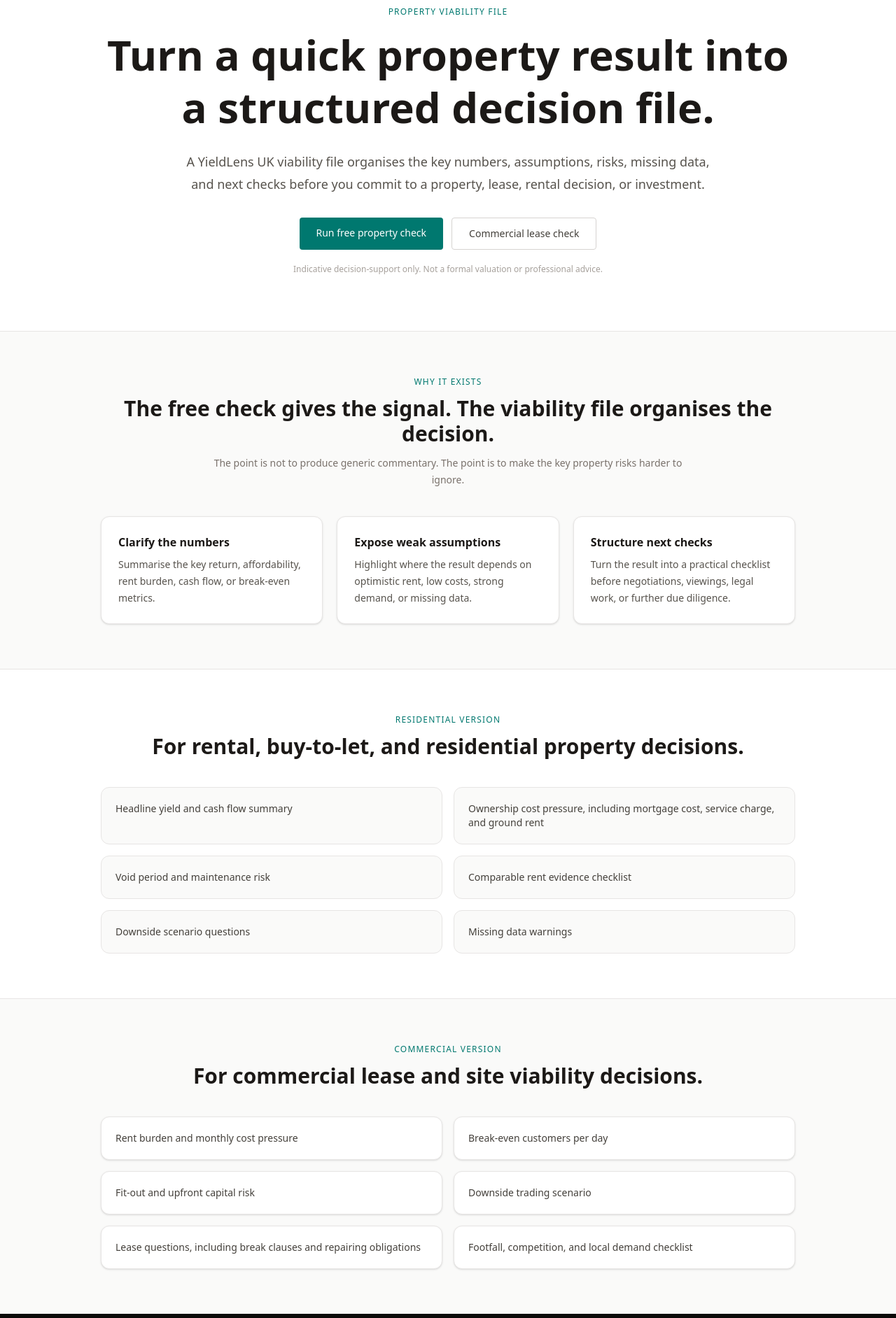
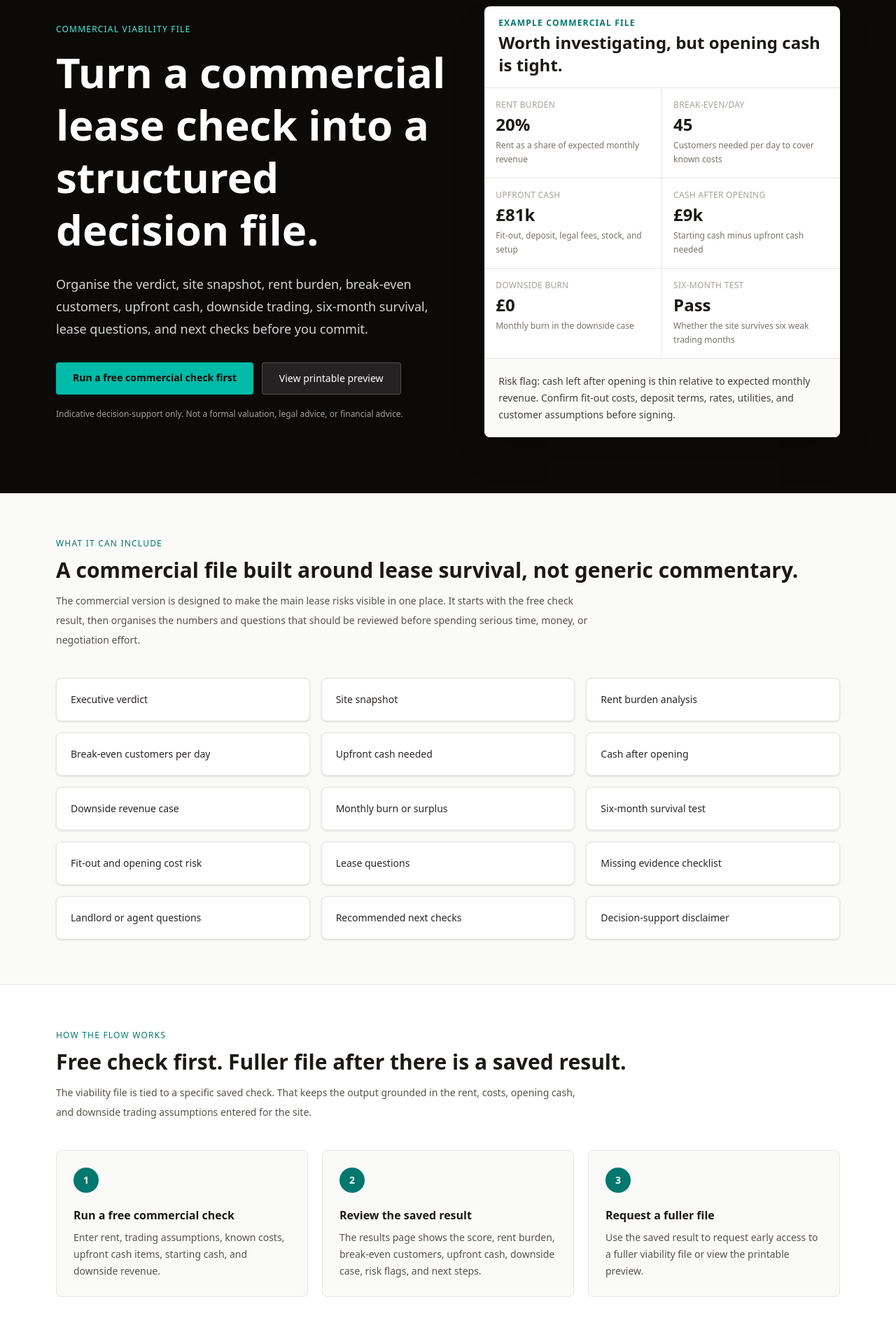
Before and after one commit to samueljcarlon/yieldlens-uk, a Next.js app: page /viability-file in a window 1280 px wide. Shown: the part 140-2024 px from the top of the page at 70% size. Built offline with nearby package versions, Linux system fonts and the light colour scheme.

Commit message:
Improve viability file product page

```diff
--- a/app/viability-file/page.tsx
+++ b/app/viability-file/page.tsx
@@ -3,16 +3,16 @@
 import JsonLd from '@/components/JsonLd';
 
 export const metadata: Metadata = {
-  title: 'Property Viability File UK | YieldLens UK',
+  title: 'Commercial Viability File UK',
   description:
-    'See what a YieldLens UK property viability file includes, including risk flags, downside checks, cash flow pressure, commercial rent burden, and decision questions.',
+    'See what a YieldLens UK commercial viability file can include, from rent burden and break-even customers to upfront cash, downside trading, six-month survival, lease questions, and next checks.',
   alternates: {
     canonical: '/viability-file',
   },
   openGraph: {
-    title: 'Property Viability File UK | YieldLens UK',
+    title: 'Commercial Viability File UK | YieldLens UK',
     description:
-      'A structured property decision file for pressure-testing residential and commercial property decisions before committing.',
+      'A structured commercial lease decision file for pressure-testing a site before committing to rent, fit-out, deposits, legal work, or signing.',
     url: 'https://yieldlens.co.uk/viability-file',
   },
 };
@@ -23,10 +23,10 @@
   mainEntity: [
     {
       '@type': 'Question',
-      name: 'What is a YieldLens UK viability file?',
+      name: 'What is a YieldLens UK commercial viability file?',
       acceptedAnswer: {
         '@type': 'Answer',
-        text: 'A YieldLens UK viability file is a structured property decision file that expands on the free check by organising the key metrics, risk flags, downside assumptions, missing data, and decision questions in one place.',
+        text: 'A YieldLens UK commercial viability file is a structured decision-support file that organises the key lease metrics, risk flags, downside assumptions, missing evidence, lease questions, and recommended next checks in one place.',
       },
     },
     {
@@ -34,44 +34,106 @@
       name: 'Is a viability file a formal valuation?',
       acceptedAnswer: {
         '@type': 'Answer',
-        text: 'No. A viability file is indicative decision-support only. It is not a formal valuation, financial advice, mortgage advice, legal advice, tax advice, or a substitute for professional due diligence.',
+        text: 'No. A viability file is indicative decision-support only. It is not a formal valuation, financial advice, mortgage advice, legal advice, tax advice, debt advice, or a substitute for professional due diligence.',
       },
     },
     {
       '@type': 'Question',
-      name: 'Can I use it before signing a lease or buying a property?',
+      name: 'How do I request a full viability file?',
       acceptedAnswer: {
         '@type': 'Answer',
-        text: 'Yes. The file is designed to help users organise the main checks before committing more time, money, legal fees, or negotiation effort.',
+        text: 'Run a free commercial check first. From the results page, users can request a fuller viability file or view the printable preview for the latest saved result.',
       },
     },
   ],
 };
 
+const commercialFileItems = [
+  'Executive verdict',
+  'Site snapshot',
+  'Rent burden analysis',
+  'Break-even customers per day',
+  'Upfront cash needed',
+  'Cash after opening',
+  'Downside revenue case',
+  'Monthly burn or surplus',
+  'Six-month survival test',
+  'Fit-out and opening cost risk',
+  'Lease questions',
+  'Missing evidence checklist',
+  'Landlord or agent questions',
+  'Recommended next checks',
+  'Decision-support disclaimer',
+];
+
+const survivalMetrics = [
+  {
+    label: 'Rent burden',
+    value: '20%',
+    helper: 'Rent as a share of expected monthly revenue',
+  },
+  {
+    label: 'Break-even/day',
+    value: '45',
+    helper: 'Customers needed per day to cover known costs',
+  },
+  {
+    label: 'Upfront cash',
+    value: '£81k',
+    helper: 'Fit-out, deposit, legal fees, stock, and setup',
+  },
+  {
+    label: 'Cash after opening',
+    value: '£9k',
+    helper: 'Starting cash minus upfront cash needed',
+  },
+  {
+    label: 'Downside burn',
+    value: '£0',
+    helper: 'Monthly burn in the downside case',
+  },
+  {
+    label: 'Six-month test',
+    value: 'Pass',
+    helper: 'Whether the site survives six weak trading months',
+  },
+];
+
+const workflowSteps = [
+  {
+    step: '1',
+    title: 'Run a free commercial check',
+    text: 'Enter rent, trading assumptions, known costs, upfront cash items, starting cash, and downside revenue.',
+  },
+  {
+    step: '2',
+    title: 'Review the saved result',
+    text: 'The results page shows the score, rent burden, break-even customers, upfront cash, downside case, risk flags, and next steps.',
+  },
+  {
+    step: '3',
+    title: 'Request a fuller file',
+    text: 'Use the saved result to request early access to a fuller viability file or view the printable preview.',
+  },
+];
+
 const residentialItems = [
   'Headline yield and cash flow summary',
-  'Ownership cost pressure, including mortgage cost, service charge, and ground rent',
+  'Ownership cost pressure',
   'Void period and maintenance risk',
   'Comparable rent evidence checklist',
   'Downside scenario questions',
   'Missing data warnings',
 ];
 
-const commercialItems = [
-  'Rent burden and monthly cost pressure',
-  'Break-even customers per day',
-  'Fit-out and upfront capital risk',
-  'Downside trading scenario',
-  'Lease questions, including break clauses and repairing obligations',
-  'Footfall, competition, and local demand checklist',
-];
-
 const notIncluded = [
   'Formal valuation',
+  'Financial advice',
+  'Mortgage advice',
   'Legal advice',
-  'Mortgage advice',
   'Tax advice',
-  'Guaranteed investment recommendation',
+  'Debt advice',
+  'Broker recommendation',
   'Replacement for professional due diligence',
 ];
 
@@ -85,7 +147,7 @@
   description?: string;
 }) {
   return (
-    <div className="text-center mb-10">
+    <div className="mb-10">
       <p className="text-xs font-medium uppercase tracking-widest text-teal-700 mb-3">
         {eyebrow}
       </p>
@@ -95,7 +157,7 @@
       </h2>
 
       {description && (
-        <p className="text-sm text-stone-500 max-w-2xl mx-auto leading-6">
+        <p className="text-sm text-stone-600 max-w-3xl leading-7">
           {description}
         </p>
       )}
@@ -105,109 +167,167 @@
 
 export default function ViabilityFilePage() {
   return (
-    <div>
+    <div className="bg-stone-50">
       <JsonLd data={faqStructuredData} />
 
-      <section className="bg-white border-b border-stone-200">
-        <div className="max-w-5xl mx-auto px-4 py-20 text-center">
-          <p className="text-xs font-medium uppercase tracking-widest text-teal-700 mb-4">
-            Property viability file
+      <section className="bg-stone-950 text-white">
+        <div className="max-w-6xl mx-auto px-4 py-16 sm:py-20">
+          <div className="grid grid-cols-1 lg:grid-cols-[1fr_0.9fr] gap-10 lg:gap-12 items-center">
+            <div>
+              <p className="text-xs font-medium uppercase tracking-widest text-teal-300 mb-4">
+                Commercial viability file
               </p>
 
-          <h1 className="text-4xl sm:text-6xl font-bold text-stone-900 leading-tight mb-6">
-            Turn a quick property result into a structured decision file.
+              <h1 className="text-4xl sm:text-6xl font-bold leading-tight mb-6">
+                Turn a commercial lease check into a structured decision file.
               </h1>
 
-          <p className="text-lg text-stone-600 max-w-3xl mx-auto mb-8 leading-8">
-            A YieldLens UK viability file organises the key numbers, assumptions,
-            risks, missing data, and next checks before you commit to a property,
-            lease, rental decision, or investment.
+              <p className="text-lg text-stone-300 max-w-2xl mb-8 leading-8">
+                Organise the verdict, site snapshot, rent burden, break-even
+                customers, upfront cash, downside trading, six-month survival,
+                lease questions, and next checks before you commit.
               </p>
 
-          <div className="flex flex-col sm:flex-row gap-3 justify-center">
+              <div className="flex flex-col sm:flex-row gap-3">
                 <Link
-              href="/check"
-              className="bg-teal-700 text-white px-6 py-3 rounded font-medium hover:bg-teal-800 transition-colors text-sm"
+                  href="/check?mode=commercial"
+                  className="bg-teal-500 text-stone-950 px-6 py-3 rounded font-semibold hover:bg-teal-400 transition-colors text-sm text-center"
                 >
-              Run free property check
+                  Run a free commercial check first
                 </Link>
 
                 <Link
-              href="/commercial-lease-viability-check"
-              className="bg-white text-stone-700 border border-stone-300 px-6 py-3 rounded font-medium hover:border-stone-400 transition-colors text-sm"
+                  href="/report"
+                  className="bg-white/10 text-white border border-white/20 px-6 py-3 rounded font-medium hover:bg-white/15 transition-colors text-sm text-center"
                 >
-              Commercial lease check
+                  View printable preview
                 </Link>
               </div>
 
               <p className="text-xs text-stone-400 mt-5">
-            Indicative decision-support only. Not a formal valuation or professional advice.
-          </p>
-        </div>
-      </section>
-
-      <section className="max-w-5xl mx-auto px-4 py-16">
-        <SectionTitle
-          eyebrow="Why it exists"
-          title="The free check gives the signal. The viability file organises the decision."
-          description="The point is not to produce generic commentary. The point is to make the key property risks harder to ignore."
-        />
-
-        <div className="grid grid-cols-1 lg:grid-cols-3 gap-5">
-          <div className="bg-white border border-stone-200 rounded-xl p-6 shadow-sm">
-            <p className="font-semibold text-stone-900 mb-2">Clarify the numbers</p>
-            <p className="text-sm text-stone-600 leading-6">
-              Summarise the key return, affordability, rent burden, cash flow, or break-even metrics.
+                Indicative decision-support only. Not a formal valuation, legal advice, or financial advice.
               </p>
             </div>
 
-          <div className="bg-white border border-stone-200 rounded-xl p-6 shadow-sm">
-            <p className="font-semibold text-stone-900 mb-2">Expose weak assumptions</p>
-            <p className="text-sm text-stone-600 leading-6">
-              Highlight where the result depends on optimistic rent, low costs, strong demand, or missing data.
+            <div className="bg-white text-stone-900 rounded-lg overflow-hidden shadow-2xl">
+              <div className="px-5 py-4 border-b border-stone-200">
+                <p className="text-xs uppercase tracking-widest text-teal-700 font-semibold">
+                  Example commercial file
+                </p>
+                <p className="text-2xl font-bold mt-1">
+                  Worth investigating, but opening cash is tight.
                 </p>
               </div>
 
-          <div className="bg-white border border-stone-200 rounded-xl p-6 shadow-sm">
-            <p className="font-semibold text-stone-900 mb-2">Structure next checks</p>
-            <p className="text-sm text-stone-600 leading-6">
-              Turn the result into a practical checklist before negotiations, viewings, legal work, or further due diligence.
+              <div className="grid grid-cols-1 sm:grid-cols-2">
+                {survivalMetrics.map((metric) => (
+                  <div
+                    key={metric.label}
+                    className="border-b border-stone-200 p-4 sm:odd:border-r"
+                  >
+                    <p className="text-xs uppercase tracking-wide text-stone-400 font-medium">
+                      {metric.label}
                     </p>
+                    <p className="text-2xl font-bold text-stone-900 mt-1">
+                      {metric.value}
+                    </p>
+                    <p className="text-xs text-stone-500 mt-1 leading-5">
+                      {metric.helper}
+                    </p>
+                  </div>
+                ))}
+              </div>
+
+              <div className="p-5 bg-stone-50">
+                <p className="text-sm text-stone-700 leading-6">
+                  Risk flag: cash left after opening is thin relative to expected
+                  monthly revenue. Confirm fit-out costs, deposit terms, rates,
+                  utilities, and customer assumptions before signing.
+                </p>
+              </div>
+            </div>
           </div>
         </div>
       </section>
 
-      <section className="bg-white border-y border-stone-200">
-        <div className="max-w-5xl mx-auto px-4 py-16">
+      <section className="max-w-6xl mx-auto px-4 py-16">
         <SectionTitle
-            eyebrow="Residential version"
-            title="For rental, buy-to-let, and residential property decisions."
+          eyebrow="What it can include"
+          title="A commercial file built around lease survival, not generic commentary."
+          description="The commercial version is designed to make the main lease risks visible in one place. It starts with the free check result, then organises the numbers and questions that should be reviewed before spending serious time, money, or negotiation effort."
         />
 
-          <div className="grid grid-cols-1 md:grid-cols-2 gap-4">
-            {residentialItems.map((item) => (
+        <div className="grid grid-cols-1 sm:grid-cols-2 lg:grid-cols-3 gap-4">
+          {commercialFileItems.map((item) => (
             <div
               key={item}
-                className="bg-stone-50 border border-stone-200 rounded-xl p-5 text-sm text-stone-700"
+              className="bg-white border border-stone-200 rounded-lg p-5 text-sm font-medium text-stone-800 shadow-sm"
             >
               {item}
             </div>
           ))}
         </div>
+      </section>
+
+      <section className="bg-white border-y border-stone-200">
+        <div className="max-w-6xl mx-auto px-4 py-16">
+          <SectionTitle
+            eyebrow="How the flow works"
+            title="Free check first. Fuller file after there is a saved result."
+            description="The viability file is tied to a specific saved check. That keeps the output grounded in the rent, costs, opening cash, and downside trading assumptions entered for the site."
+          />
+
+          <div className="grid grid-cols-1 md:grid-cols-3 gap-5">
+            {workflowSteps.map((item) => (
+              <div
+                key={item.step}
+                className="bg-stone-50 border border-stone-200 rounded-lg p-6"
+              >
+                <p className="w-9 h-9 rounded-full bg-teal-700 text-white text-sm font-semibold flex items-center justify-center mb-5">
+                  {item.step}
+                </p>
+
+                <h3 className="font-semibold text-stone-900 mb-2">
+                  {item.title}
+                </h3>
+
+                <p className="text-sm text-stone-600 leading-6">
+                  {item.text}
+                </p>
+              </div>
+            ))}
+          </div>
+
+          <div className="mt-8 flex flex-col sm:flex-row gap-3">
+            <Link
+              href="/check?mode=commercial"
+              className="bg-teal-700 text-white px-5 py-3 rounded font-medium hover:bg-teal-800 transition-colors text-sm text-center"
+            >
+              Run a free commercial check first
+            </Link>
+
+            <Link
+              href="/report"
+              className="bg-white text-stone-700 border border-stone-300 px-5 py-3 rounded font-medium hover:border-stone-400 transition-colors text-sm text-center"
+            >
+              View printable preview
+            </Link>
+          </div>
         </div>
       </section>
 
-      <section className="max-w-5xl mx-auto px-4 py-16">
+      <section className="max-w-6xl mx-auto px-4 py-16">
         <SectionTitle
-          eyebrow="Commercial version"
-          title="For commercial lease and site viability decisions."
+          eyebrow="Commercial first"
+          title="Residential viability files remain secondary."
+          description="Residential checks can still be organised into a useful file, but the main YieldLens UK product direction is now commercial lease viability and survival before signing."
         />
 
-        <div className="grid grid-cols-1 md:grid-cols-2 gap-4">
-          {commercialItems.map((item) => (
+        <div className="grid grid-cols-1 md:grid-cols-2 lg:grid-cols-3 gap-4">
+          {residentialItems.map((item) => (
             <div
               key={item}
-              className="bg-white border border-stone-200 rounded-xl p-5 text-sm text-stone-700 shadow-sm"
+              className="bg-white border border-stone-200 rounded-lg p-5 text-sm text-stone-700 shadow-sm"
             >
               {item}
             </div>
@@ -216,22 +336,34 @@
       </section>
 
       <section className="bg-stone-950 text-white">
-        <div className="max-w-5xl mx-auto px-4 py-16">
-          <SectionTitle
-            eyebrow="Important limits"
-            title="What it is not"
-            description="This distinction matters. YieldLens UK is a decision-support system, not a regulated advice service."
-          />
+        <div className="max-w-6xl mx-auto px-4 py-16">
+          <div className="grid grid-cols-1 lg:grid-cols-[0.8fr_1.2fr] gap-8">
+            <div>
+              <p className="text-xs uppercase tracking-widest text-teal-300 font-medium mb-3">
+                Important limits
+              </p>
 
-          <div className="grid grid-cols-1 md:grid-cols-2 lg:grid-cols-3 gap-4">
+              <h2 className="text-3xl font-bold mb-3">
+                What it is not
+              </h2>
+
+              <p className="text-sm text-stone-300 leading-7">
+                This distinction matters. YieldLens UK is a decision-support
+                tool for early screening, not a regulated advice service or a
+                substitute for professional due diligence.
+              </p>
+            </div>
+
+            <div className="grid grid-cols-1 sm:grid-cols-2 gap-3">
               {notIncluded.map((item) => (
                 <div
                   key={item}
-                className="bg-white/5 border border-white/10 rounded-xl p-5 text-sm text-stone-200"
+                  className="bg-white/5 border border-white/10 rounded-lg p-4 text-sm text-stone-200"
                 >
                   {item}
                 </div>
               ))}
+            </div>
           </div>
         </div>
       </section>
@@ -239,25 +371,34 @@
       <section className="bg-teal-50 border-y border-teal-200">
         <div className="max-w-4xl mx-auto px-4 py-16 text-center">
           <p className="text-xs uppercase tracking-widest text-teal-700 font-medium mb-3">
-            Start free
+            Request early access
           </p>
 
           <h2 className="text-3xl font-bold text-stone-900 mb-4">
-            Run a free check first, then request a fuller viability file from your result.
+            Start with the free commercial check, then request the fuller file from your result.
           </h2>
 
           <p className="text-sm text-stone-700 leading-7 max-w-2xl mx-auto mb-8">
-            The free check gives you the initial score, metrics, risk flags, assumptions,
-            and next steps. The viability file is the next layer for users who want
-            the decision organised more clearly.
+            The check creates the saved result that powers the file. From the
+            results page, you can request a full viability file, view the
+            printable preview, or rerun the check with different assumptions.
           </p>
 
+          <div className="flex flex-col sm:flex-row gap-3 justify-center">
             <Link
-            href="/check"
-            className="inline-block bg-teal-700 text-white px-6 py-3 rounded font-medium hover:bg-teal-800 transition-colors text-sm"
+              href="/check?mode=commercial"
+              className="bg-teal-700 text-white px-6 py-3 rounded font-medium hover:bg-teal-800 transition-colors text-sm"
             >
-            Run free property check
+              Run a free commercial check first
             </Link>
+
+            <Link
+              href="/report"
+              className="bg-white text-stone-700 border border-stone-300 px-6 py-3 rounded font-medium hover:border-stone-400 transition-colors text-sm"
+            >
+              View printable preview
+            </Link>
+          </div>
         </div>
       </section>
     </div>
```
Lines whose indentation alone changed are shown as unchanged.
